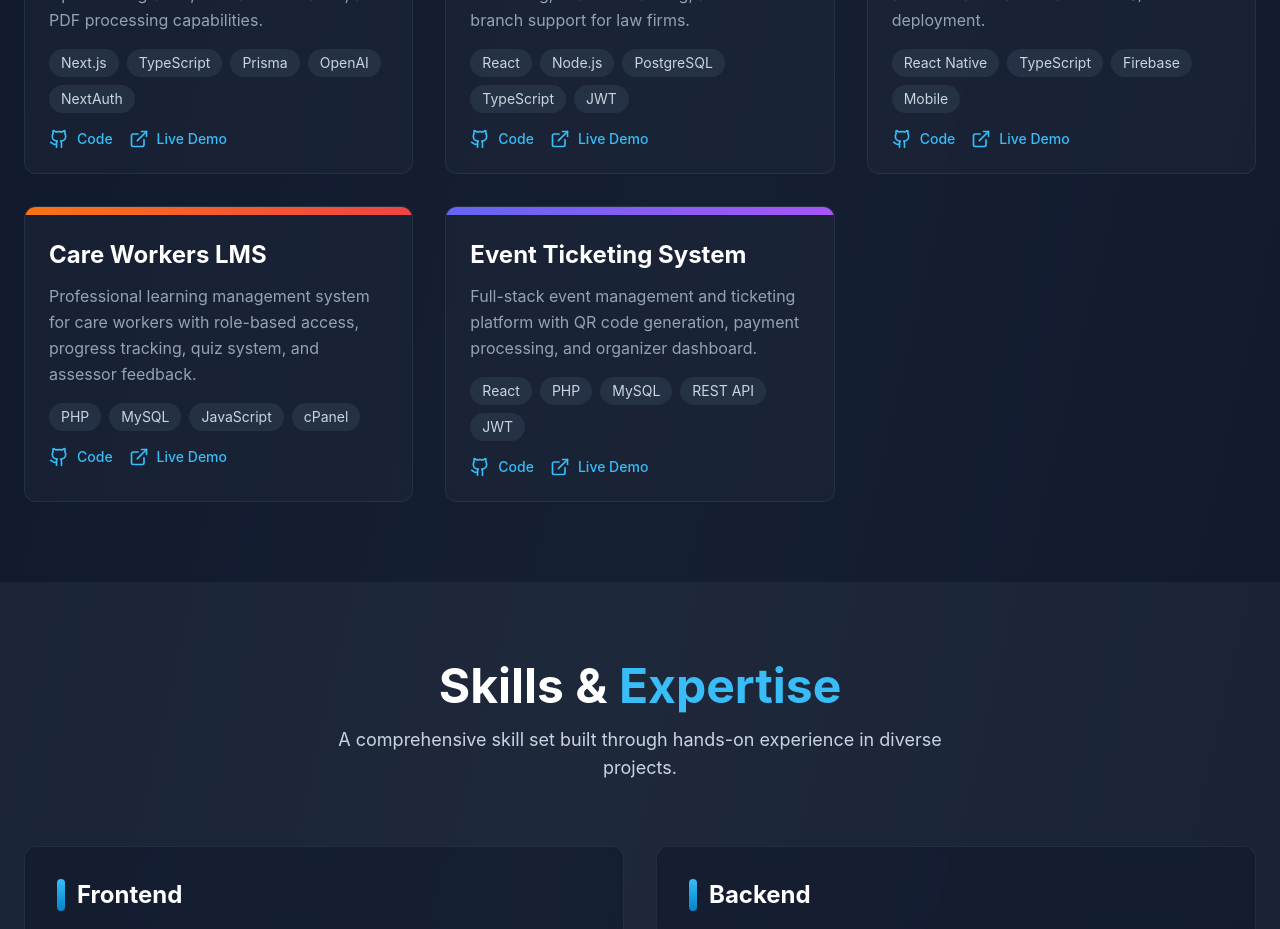
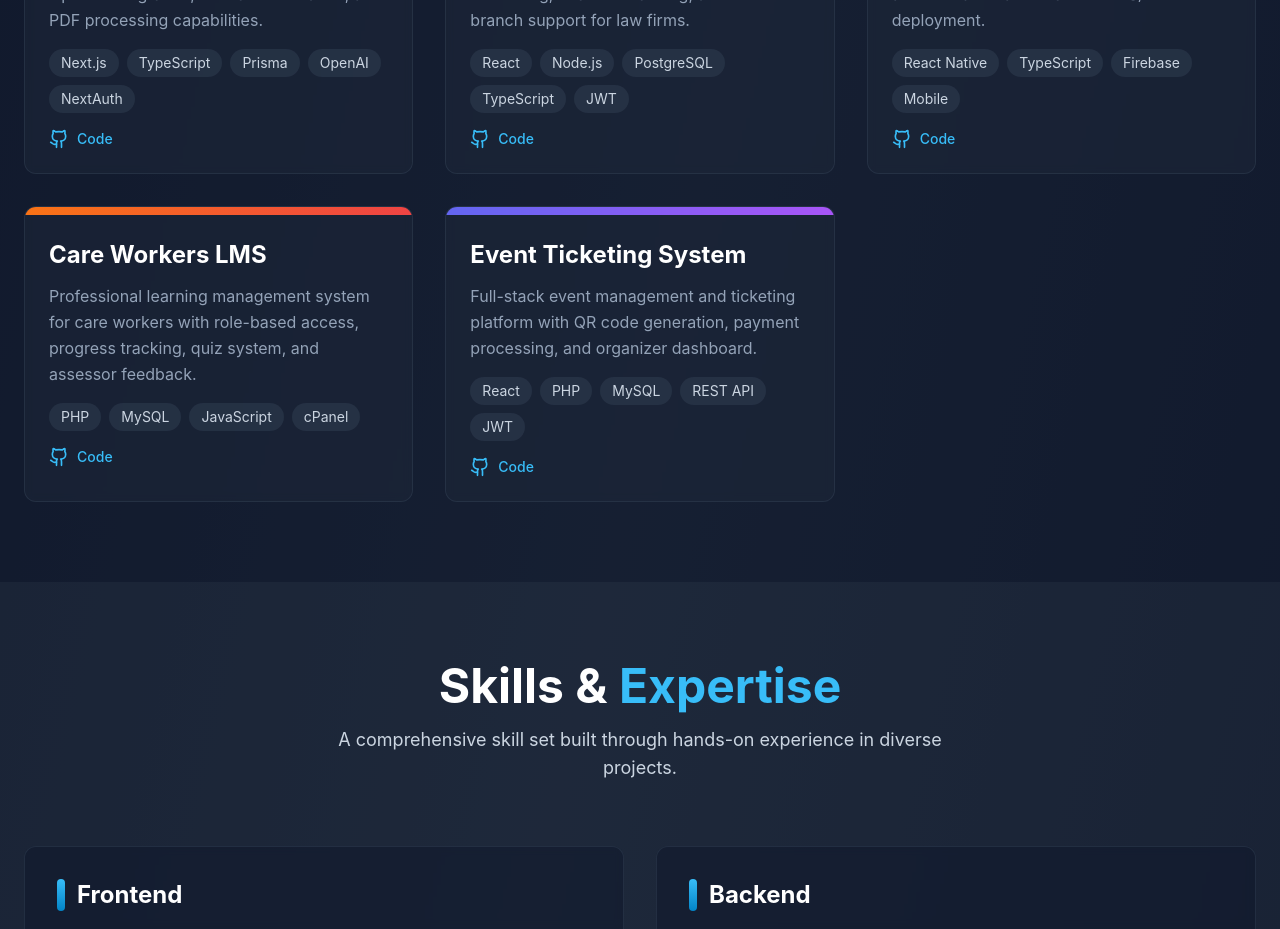
Before and after one commit to Adeayointech/nexarfluX, a Next.js app: page / in a window 1280 px wide. Shown: the part 2300-3229 px from the top of the page. Built offline with nearby package versions, Linux system fonts and the light colour scheme.

Commit message:
Add GitHub repository links to projects and update social links

```diff
--- a/src/components/Footer.tsx
+++ b/src/components/Footer.tsx
@@ -45,7 +45,7 @@ export default function Footer() {
               <h3 className="text-white font-semibold mb-4">Connect</h3>
               <div className="flex gap-4">
                 <a
-                  href="https://github.com"
+                  href="https://github.com/Adeayointech"
                   target="_blank"
                   rel="noopener noreferrer"
                   className="bg-slate-800 p-3 rounded-lg text-slate-400 hover:text-primary-400 hover:bg-slate-700 transition-all transform hover:scale-110"
--- a/src/components/Hero.tsx
+++ b/src/components/Hero.tsx
@@ -53,7 +53,7 @@ export default function Hero() {
           {/* Social Links */}
           <div className="flex gap-6 justify-center animate-fade-in delay-500">
             <a
-              href="https://github.com"
+              href="https://github.com/Adeayointech"
               target="_blank"
               rel="noopener noreferrer"
               className="text-slate-400 hover:text-primary-400 transition-colors transform hover:scale-110"
--- a/src/components/Projects.tsx
+++ b/src/components/Projects.tsx
@@ -13,6 +13,8 @@ export default function Projects() {
       tags: ['Next.js', 'TypeScript', 'Prisma', 'OpenAI', 'NextAuth'],
       category: 'web',
       gradient: 'from-blue-500 to-cyan-500',
+      githubUrl: 'https://github.com/Adeayointech/ai-humanizer',
+      liveUrl: null,
     },
     {
       title: 'Law Firm Platform',
@@ -20,6 +22,8 @@ export default function Projects() {
       tags: ['React', 'Node.js', 'PostgreSQL', 'TypeScript', 'JWT'],
       category: 'web',
       gradient: 'from-purple-500 to-pink-500',
+      githubUrl: 'https://github.com/Adeayointech/Law-firm-platform',
+      liveUrl: null,
     },
     {
       title: 'Aidy Mobile App',
@@ -27,6 +31,8 @@ export default function Projects() {
       tags: ['React Native', 'TypeScript', 'Firebase', 'Mobile'],
       category: 'mobile',
       gradient: 'from-green-500 to-emerald-500',
+      githubUrl: 'https://github.com/Adeayointech/Aidy',
+      liveUrl: null,
     },
     {
       title: 'Care Workers LMS',
@@ -34,6 +40,8 @@ export default function Projects() {
       tags: ['PHP', 'MySQL', 'JavaScript', 'cPanel'],
       category: 'web',
       gradient: 'from-orange-500 to-red-500',
+      githubUrl: 'https://github.com/Adeayointech/care-workers-lms',
+      liveUrl: null,
     },
     {
       title: 'Event Ticketing System',
@@ -41,6 +49,8 @@ export default function Projects() {
       tags: ['React', 'PHP', 'MySQL', 'REST API', 'JWT'],
       category: 'web',
       gradient: 'from-indigo-500 to-purple-500',
+      githubUrl: 'https://github.com/Adeayointech/ticketing-software',
+      liveUrl: null,
     },
   ];
 
@@ -118,20 +128,28 @@ export default function Projects() {
 
                   {/* Links */}
                   <div className="flex gap-4">
+                    {project.githubUrl && (
                       <a
-                      href="#"
+                        href={project.githubUrl}
+                        target="_blank"
+                        rel="noopener noreferrer"
                         className="flex items-center gap-2 text-primary-400 hover:text-primary-300 transition-colors"
                       >
                         <Github size={20} />
                         <span className="text-sm font-medium">Code</span>
                       </a>
+                    )}
+                    {project.liveUrl && (
                       <a
-                      href="#"
+                        href={project.liveUrl}
+                        target="_blank"
+                        rel="noopener noreferrer"
                         className="flex items-center gap-2 text-primary-400 hover:text-primary-300 transition-colors"
                       >
                         <ExternalLink size={20} />
                         <span className="text-sm font-medium">Live Demo</span>
                       </a>
+                    )}
                   </div>
                 </div>
               </div>
```
Lines whose indentation alone changed are shown as unchanged.
